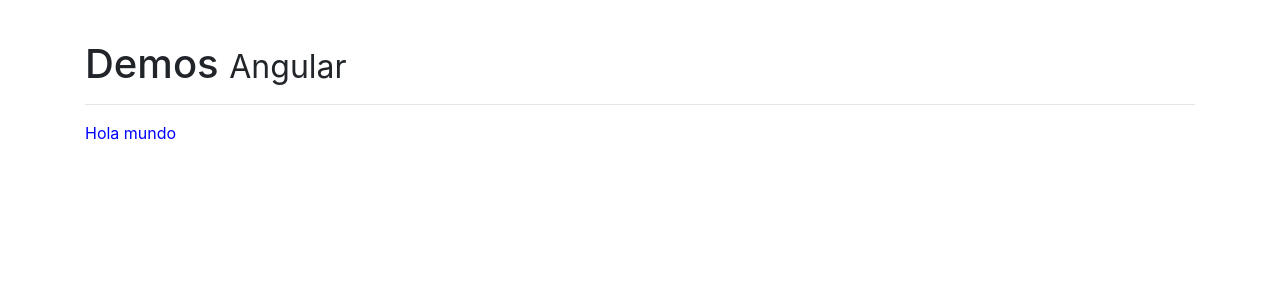
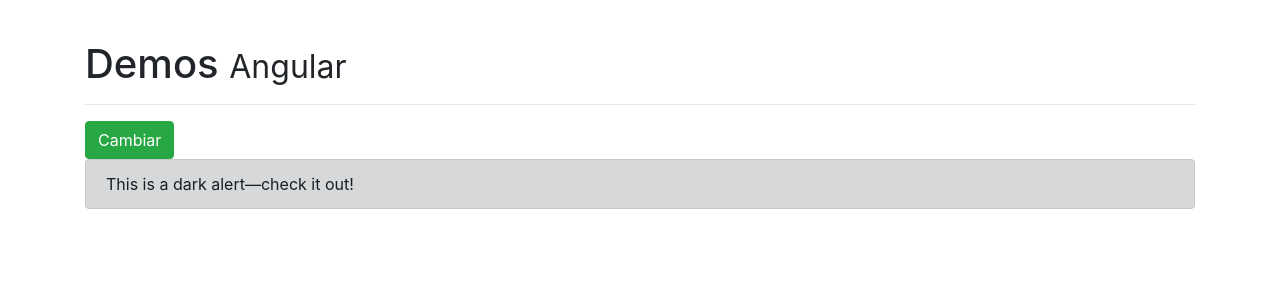
Before and after one commit to Diiiegor/micelaneos, an Angular app: page / in a window 1280 px wide. Shown: the top 300 px of the page. Built offline with nearby package versions, Linux system fonts and the light colour scheme.

Commit message:
I maded a good example using *ngswitch

```diff
--- a/src/app/app.component.html
+++ b/src/app/app.component.html
@@ -7,5 +7,7 @@
 <!--  <app-css></app-css>-->
 <!--  <app-clases></app-clases>-->
 
-  <p [appResaltado]="'yellow'">Hola mundo</p>
+<!--  <p [appResaltado]="'yellow'">Hola mundo</p>-->
+
+  <app-ng-switch></app-ng-switch>
 </div>
--- a/src/app/app.module.ts
+++ b/src/app/app.module.ts
@@ -6,6 +6,7 @@
 import { CssComponent } from './components/css/css.component';
 import { ClasesComponent } from './components/clases/clases.component';
 import { ResaltadoDirective } from './directives/resaltado.directive';
+import { NgSwitchComponent } from './components/ng-switch/ng-switch.component';
 
 @NgModule({
   declarations: [
@@ -13,7 +14,8 @@
     NgStyleComponent,
     CssComponent,
     ClasesComponent,
-    ResaltadoDirective
+    ResaltadoDirective,
+    NgSwitchComponent
   ],
   imports: [
     BrowserModule
--- /dev/null
+++ b/src/app/components/ng-switch/ng-switch.component.html
@@ -0,0 +1,30 @@
+<button class="btn btn-success" (click)="alerta='danger'">
+  Cambiar
+</button>
+
+<div [ngSwitch]="alerta">
+  <div *ngSwitchCase="'primary'" class="alert alert-primary" role="alert">
+    This is a primary alert—check it out!
+  </div>
+  <div *ngSwitchCase="'secondary'" class="alert alert-secondary" role="alert">
+    This is a secondary alert—check it out!
+  </div>
+  <div *ngSwitchCase="'success'" class="alert alert-success" role="alert">
+    This is a success alert—check it out!
+  </div>
+  <div *ngSwitchCase="'danger'" class="alert alert-danger" role="alert">
+    This is a danger alert—check it out!
+  </div>
+  <div *ngSwitchCase="'warning'" class="alert alert-warning" role="alert">
+    This is a warning alert—check it out!
+  </div>
+  <div *ngSwitchCase="'info'" class="alert alert-info" role="alert">
+    This is a info alert—check it out!
+  </div>
+  <div *ngSwitchCase="'dark'" class="alert alert-dark" role="alert">
+    This is a dark alert—check it out!
+  </div>
+  <div *ngSwitchDefault class="alert alert-light" role="alert">
+    This is a light alert—check it out!
+  </div>
+</div>
--- /dev/null
+++ b/src/app/components/ng-switch/ng-switch.component.ts
@@ -0,0 +1,19 @@
+import {Component, OnInit} from '@angular/core';
+
+@Component({
+  selector: 'app-ng-switch',
+  templateUrl: './ng-switch.component.html',
+  styles: []
+})
+export class NgSwitchComponent implements OnInit {
+
+  alerta: string = 'dark';
+
+
+  constructor() {
+  }
+
+  ngOnInit() {
+  }
+
+}
```
